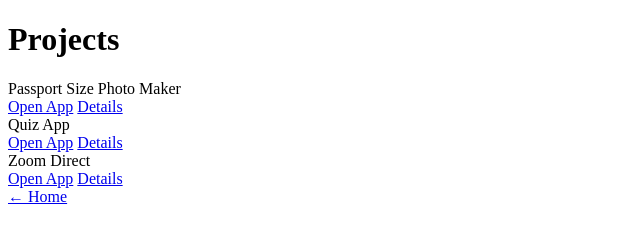
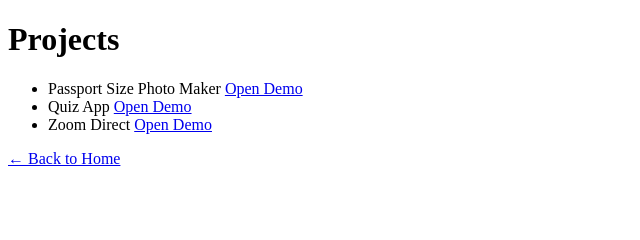
Before and after one commit to chiranjeeviiii/Projects, a plain HTML site: page index.html in a window 1280 px wide. Shown: the whole page, without its empty margins (0-640 px from the left). Drawn offline with Linux system fonts and the light colour scheme.

Commit message:
Update index.html

```diff
--- a/index.html
+++ b/index.html
@@ -4,39 +4,38 @@
   <meta charset="UTF-8" />
   <meta name="viewport" content="width=device-width, initial-scale=1.0" />
   <title>Projects</title>
-  <link rel="stylesheet" href="css/style.css" />
+  <link rel="stylesheet" href="style.css" />
 </head>
 <body>
-  <main class="projects">
+  <main>
     <h1>Projects</h1>
 
-    <div class="project">
-      <span>Passport Size Photo Maker</span>
-      <div>
-        <a href="https://chiranjeeviiii.github.io/Passport-size-photo-maker/" target="_blank">Open App</a>
-        <a href="projects/passport.html">Details</a>
-      </div>
-    </div>
+    <ul class="projects-list">
+      <li>
+        <span>Passport Size Photo Maker</span>
+        <a href="https://chiranjeeviiii.github.io/Passport-size-photo-maker/" target="_blank">
+          Open Demo
+        </a>
+      </li>
 
-    <div class="project">
-      <span>Quiz App</span>
-      <div>
-        <a href="https://chiranjeeviiii.github.io/Quiz-app/" target="_blank">Open App</a>
-        <a href="projects/quiz.html">Details</a>
-      </div>
-    </div>
+      <li>
+        <span>Quiz App</span>
+        <a href="https://chiranjeeviiii.github.io/Quiz-app/" target="_blank">
+          Open Demo
+        </a>
+      </li>
 
-    <div class="project">
-      <span>Zoom Direct</span>
-      <div>
-        <a href="https://chiranjeeviiii.github.io/zoom/" target="_blank">Open App</a>
-        <a href="projects/zoom.html">Details</a>
-      </div>
-    </div>
+      <li>
+        <span>Zoom Direct</span>
+        <a href="https://chiranjeeviiii.github.io/zoom/" target="_blank">
+          Open Demo
+        </a>
+      </li>
 
-    <a class="back" href="index.html">← Home</a>
+      <!-- Add more projects below -->
+    </ul>
+
+    <a class="back" href="https://chiranjeeviiii.github.io/">← Back to Home</a>
   </main>
-
-  <script src="js/theme.js"></script>
 </body>
 </html>
```
